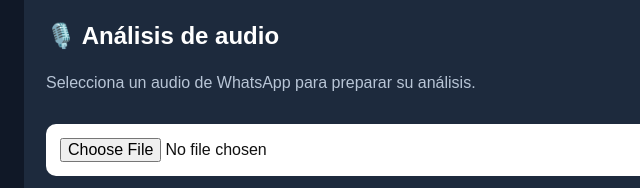
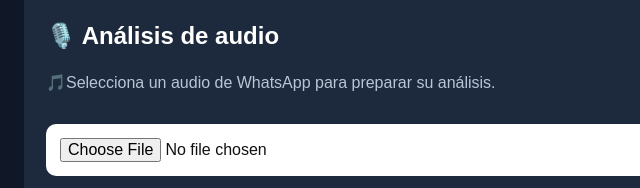
Before and after one commit to Panero5/TRUE-DETECTOR, a plain HTML site: page index.html in a window 1280 px wide. Shown: the part 457-645 px from the top of the page, 0-640 px from the left. Drawn offline with Linux system fonts and the light colour scheme.

Commit message:
Update audio analysis prompt text

```diff
--- a/index.html
+++ b/index.html
@@ -39,7 +39,7 @@ footer{text-align:center;color:#aab8c9;font-size:12px;margin:30px 0}
 
 <div class="card">
 <h2>🎙️ Análisis de audio</h2>
-<p>Selecciona un audio de WhatsApp para preparar su análisis.</p>
+<p>🎵Selecciona un audio de WhatsApp para preparar su análisis.</p>
 <input type="file" id="audio" accept="audio/*">
 <div id="audioResult" class="result">Esperando audio...</div>
 </div>
```
